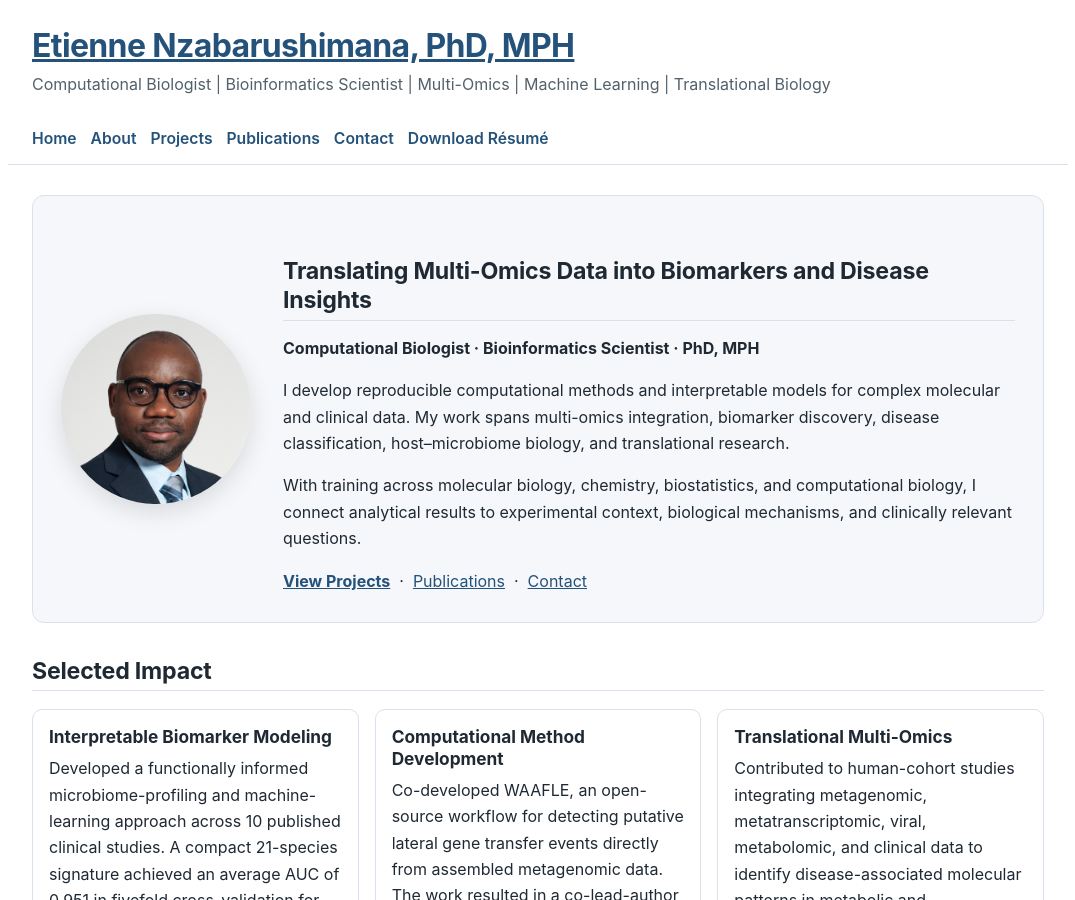
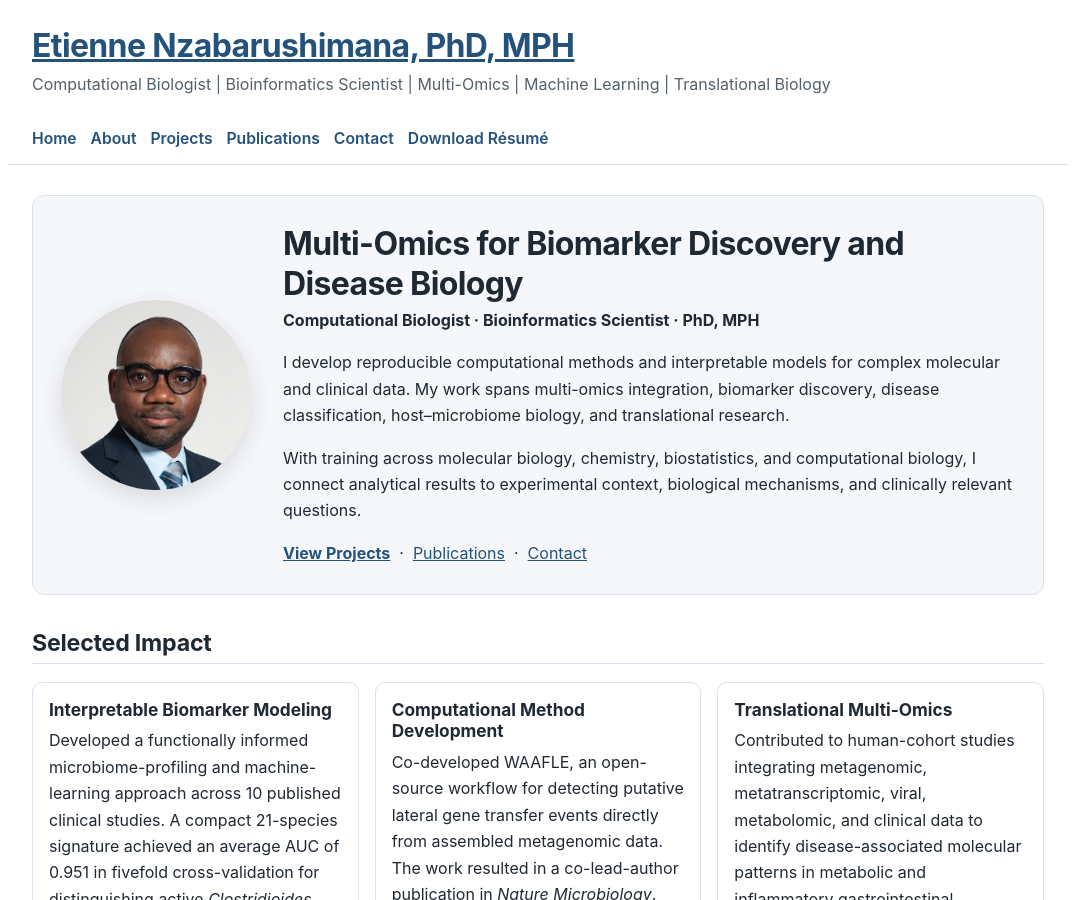
Before and after one commit to Nzabarushimana/nzabarushimana.github.io, a Jekyll site: the page built from index.md, in a window 1280 px wide and 900 px high. Shown: the whole window, without its empty margins (102-1177 px from the left). Built offline with Jekyll 4.4.1, drawn with Linux system fonts in a browser that asks for light colours.

Commit message:
Update index.md

```diff
--- a/index.md
+++ b/index.md
@@ -10,7 +10,7 @@ description: Computational biologist specializing in multi-omics, bioinformatics
   </div>
 
   <div class="hero-text">
-    <h2>Translating Multi-Omics Data into Biomarkers and Disease Insights</h2>
+    <h1>Multi-Omics for Biomarker Discovery and Disease Biology</h1>
 
     <p>
       <strong>Computational Biologist &middot; Bioinformatics Scientist &middot; PhD, MPH</strong>
```
